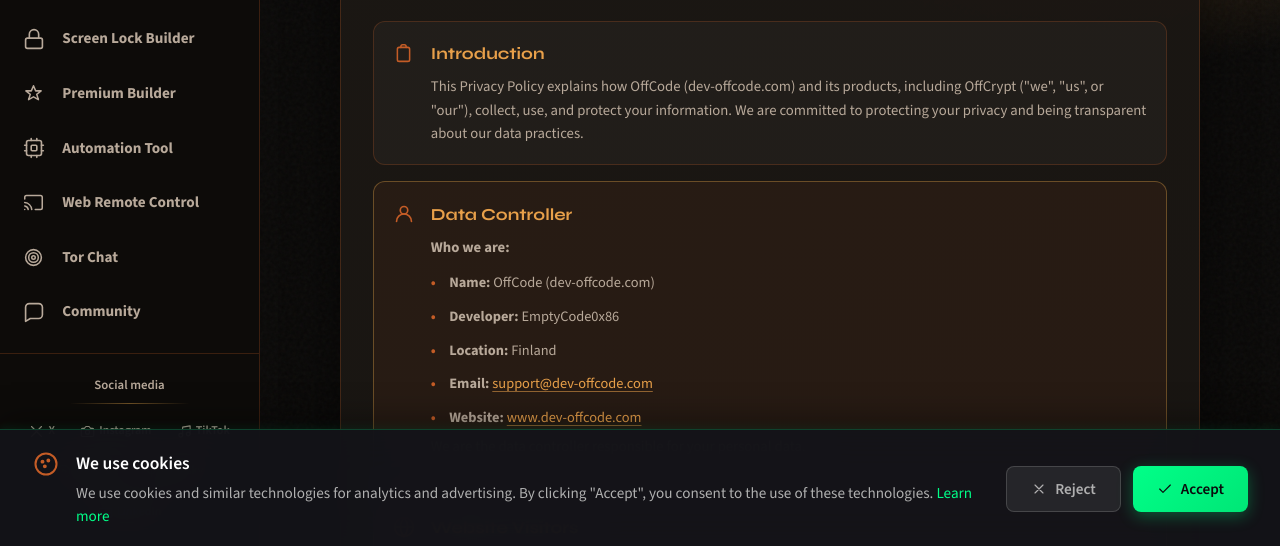
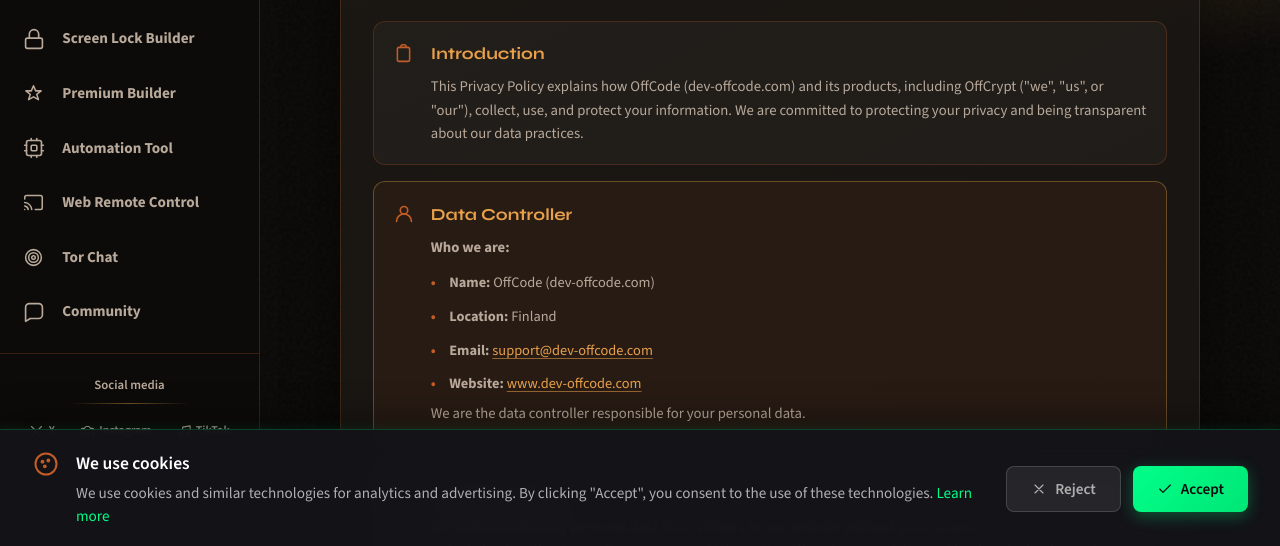
Before and after one commit to EmptyCode0x86/OffCryptPage, a plain HTML site: page PrivacyPolicy.html in a window 1280 px wide. Shown: the part 252-798 px from the top of the page. Drawn offline with nearby package versions, Linux system fonts and the light colour scheme.

Commit message:
Add files via upload

```diff
--- a/PrivacyPolicy.html
+++ b/PrivacyPolicy.html
@@ -252,7 +252,6 @@
                                     <p><strong>Who we are:</strong></p>
                                     <ul class="prohibited-list">
                                         <li><strong>Name:</strong> OffCode (dev-offcode.com)</li>
-                                        <li><strong>Developer:</strong> EmptyCode0x86</li>
                                         <li><strong>Location:</strong> Finland</li>
                                         <li><strong>Email:</strong> <a
                                                 href="mailto:support@dev-offcode.com">support@dev-offcode.com</a></li>
```
